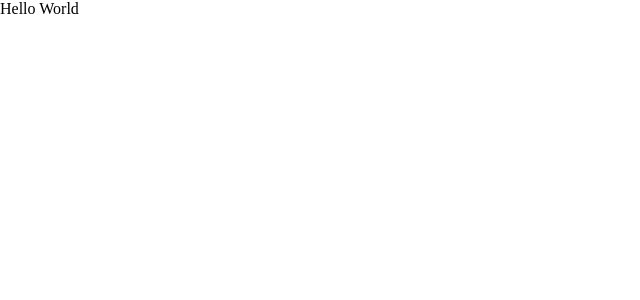
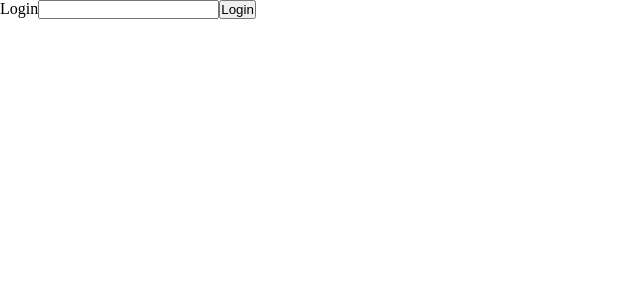
Before and after one commit to GeracNeto/dog-breed, a React (Vite) app: page / in a window 1280 px wide. Shown: the top 300 px of the page, without its empty margins (0-640 px from the left). Built offline with nearby package versions, Linux system fonts and the light colour scheme.

Commit message:
Importado Register para o App

```diff
--- a/src/App.tsx
+++ b/src/App.tsx
@@ -1,14 +1,18 @@
 // Styles
 import './styles/global.css';
+
+// Components
+import { Register } from './pages/Register';
 
 function App() {
 
   return (
     <div className="App">
-      Hello World
+      <Register />
+
 
     </div>
-  )
-}
+  );
+};
 
-export default App
+export default App;
```
